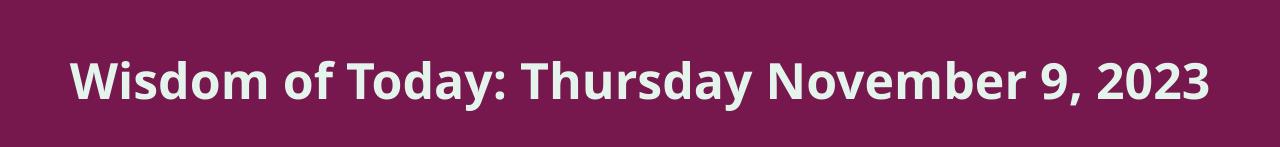
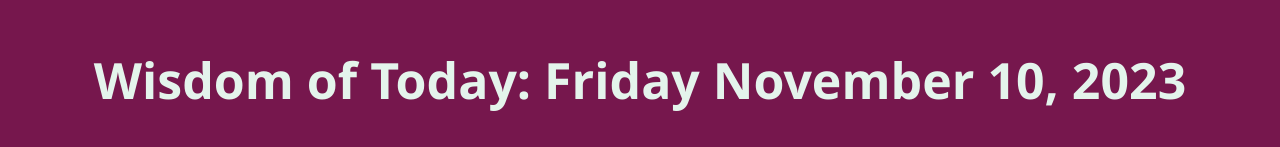
Before and after one commit to Lande21/RandomQuote, a React (Create React App) app: page / in a window 1280 px wide. Shown: the part 171-318 px from the top of the page. Built offline with nearby package versions, Linux system fonts and the light colour scheme; no server answers.

Commit message:
new exercises added on Friday, Nov 10

```diff
--- a/src/QuoteDisplay.js
+++ b/src/QuoteDisplay.js
@@ -61,7 +61,7 @@ function QuoteDisplay() {
   return (
     <div>
 
-      <h1>Wisdom of Today: Thursday November 9, 2023</h1>
+      <h1>Wisdom of Today: Friday November 10, 2023</h1>
       <div class="quote-container">
       <blockquote className="quote">{quote}
       </blockquote>
```
